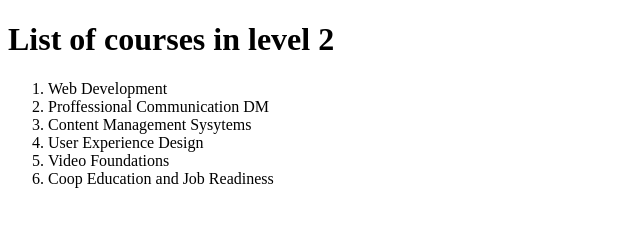
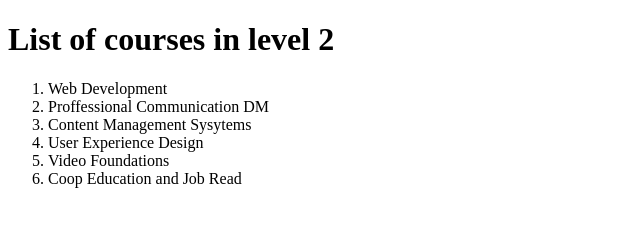
Before and after one commit to saaj001/mtm6201_week1_practice, a plain HTML site: page index.html in a window 1280 px wide. Shown: the full height of the page, 0-640 px from the left. Drawn offline with Linux system fonts and the light colour scheme.

Commit message:
change the course name

```diff
--- a/index.html
+++ b/index.html
@@ -17,7 +17,7 @@
             <li>Content Management Sysytems</li>
             <li>User Experience Design</li>
             <li>Video Foundations</li>
-            <li>Coop Education and Job Readiness</li>
+            <li>Coop Education and Job Read</li>
         </ol>
     </main>
     <footer>
```
